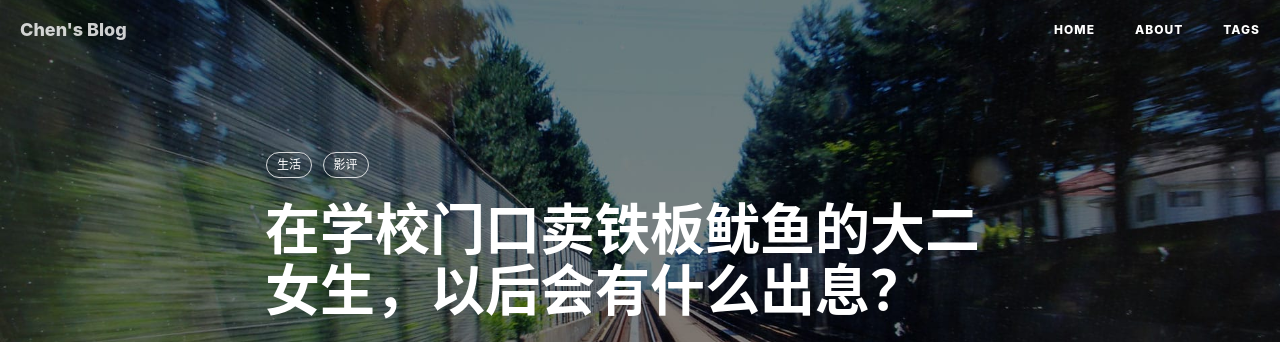
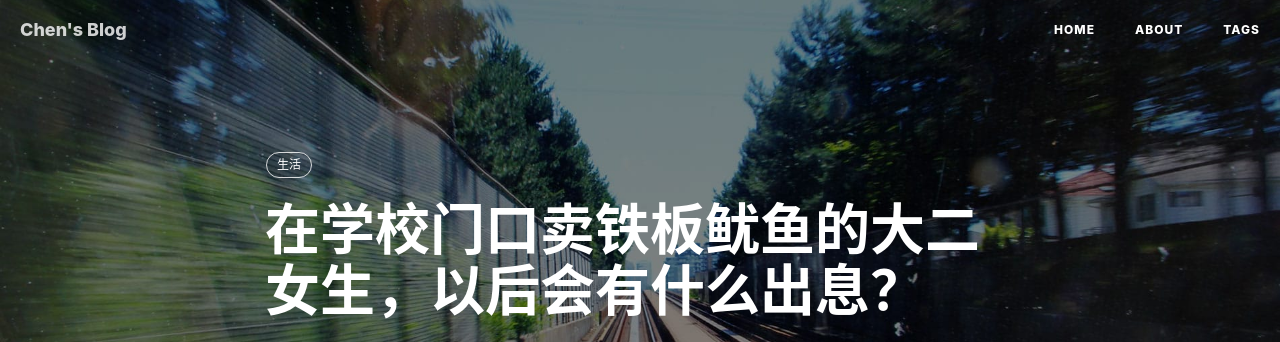
Before and after one commit to he-chen-95/he-chen-95.github.io, a Jekyll site: the page built from _posts/2017-07-24-Education_first.md, in a window 1280 px wide and 900 px high. Shown: the top 342 px of the window. Built offline with Jekyll 4.4.1, drawn with Linux system fonts in a browser that asks for light colours; nearby versions of some CDN libraries; comment, search, counter and statistics services are not loaded.

Commit message:
Update 2017-07-24-Education_first.md

```diff
--- a/_posts/2017-07-24-Education_first.md
+++ b/_posts/2017-07-24-Education_first.md
@@ -8,7 +8,6 @@ header-img: img/post-bg-2015.jpg
 catalog: true
 tags:
     - 生活
-    - 影评
 ---
 
 这篇知乎问答个人认为绝对值得一看，不论你是一名正在迷茫中的学生还是已经在工作的朋友~
```
